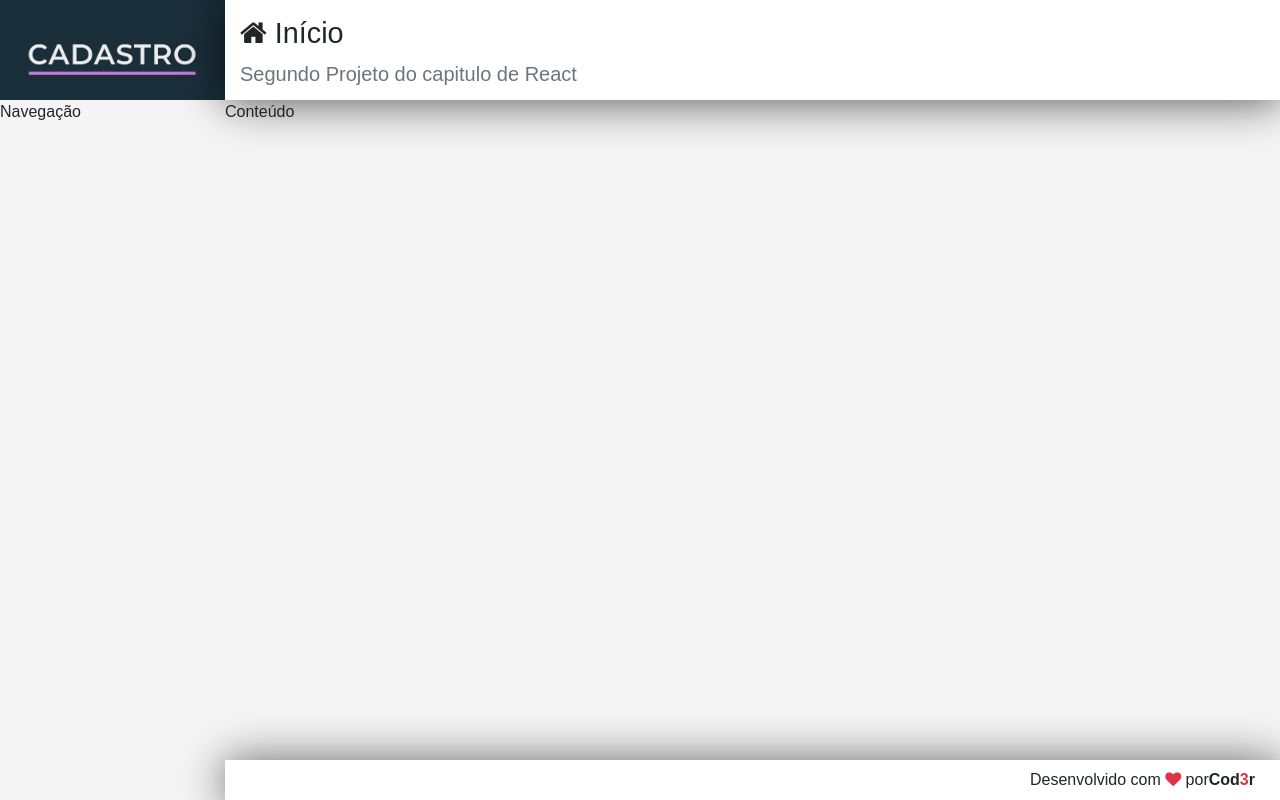
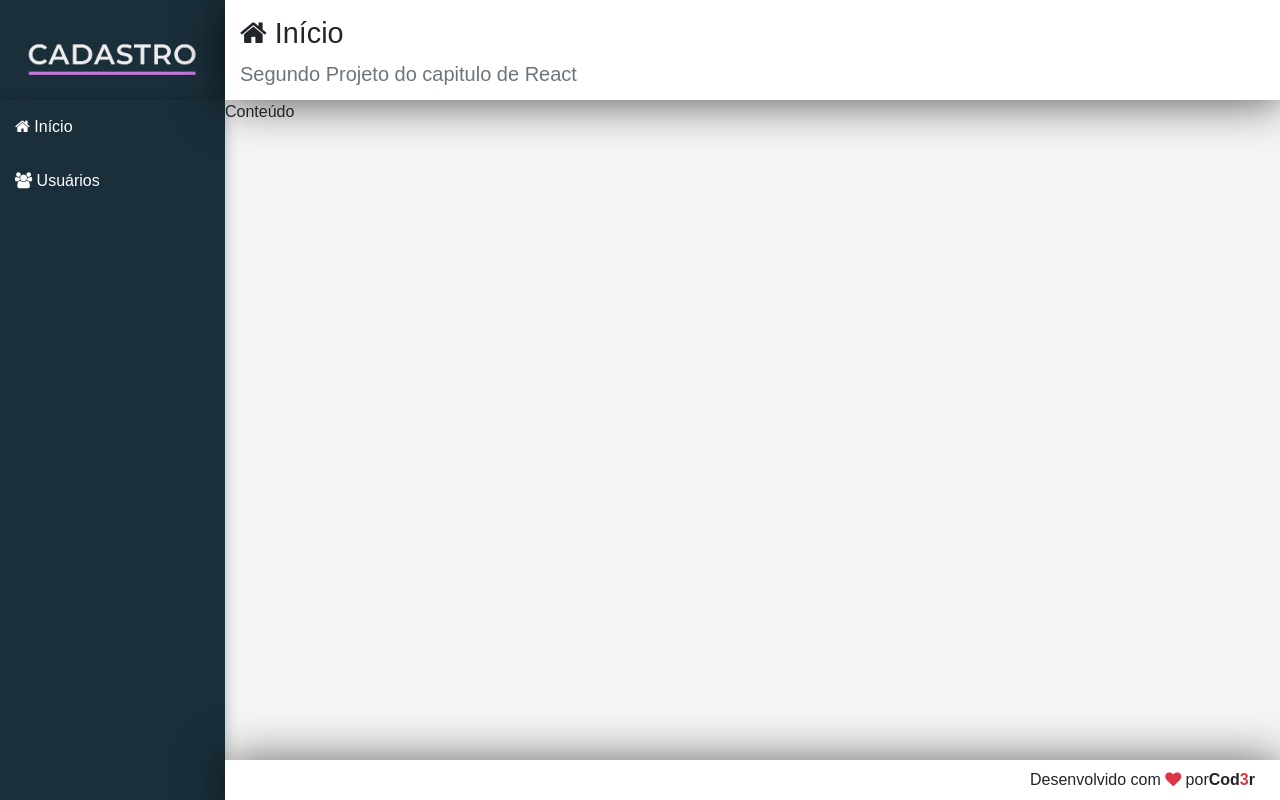
Before and after one commit to v1n1c1u5ouza/ReactJs-crud, a React (Create React App) app in the folder frontend/: page / in a window 1280 px wide. Built offline with nearby package versions, Linux system fonts and the light colour scheme.

Commit message:
Feat: add menu css

```diff
--- a/frontend/src/components/templates/Nav.css
+++ b/frontend/src/components/templates/Nav.css
@@ -0,0 +1,16 @@
+aside.menu-area {
+  background-color: var(--bg-dark);
+  box-shadow: 2px 0 10px 0 rgba(0, 0, 0, 0.12), 2px 0 15px 0 rgba(0, 0, 0, 0.09);
+}
+
+.menu a {
+  display: block;
+  text-decoration: none;
+  color: #fff;
+  font-weight: 300;
+  padding: 15px;
+}
+
+.menu a:hover {
+  background: linear-gradient(135deg, #07a8e3 0%, #32dac3 100%);
+}
--- a/frontend/src/components/templates/Nav.jsx
+++ b/frontend/src/components/templates/Nav.jsx
@@ -1,4 +1,15 @@
 import "./Nav.css";
 import React from "react";
 
-export default (props) => <aside className="meni-area">Navegação</aside>;
+export default (props) => (
+  <aside className="menu-area">
+    <nav className="menu">
+      <a href="#/">
+        <i className="fa fa-home"></i> Início
+      </a>
+      <a href="#/users">
+        <i className="fa fa-users"></i> Usuários
+      </a>
+    </nav>
+  </aside>
+);
```
